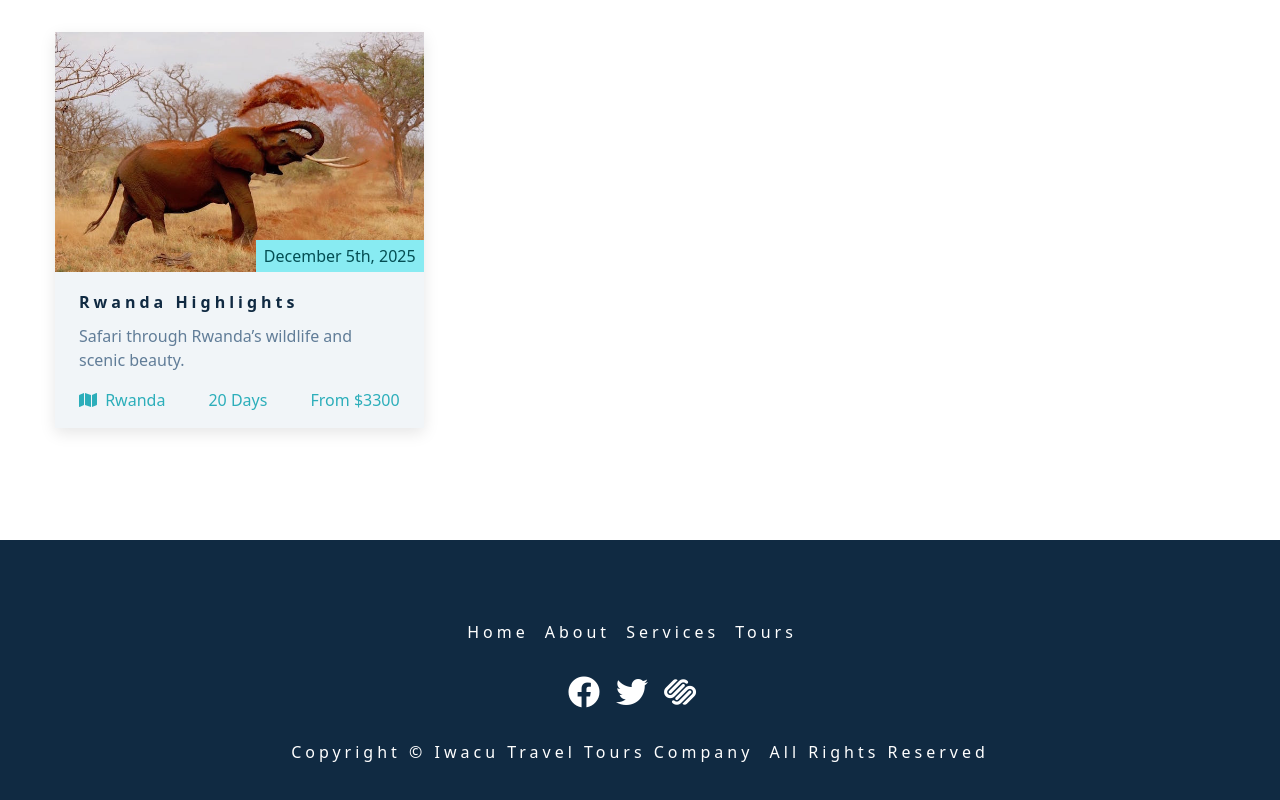
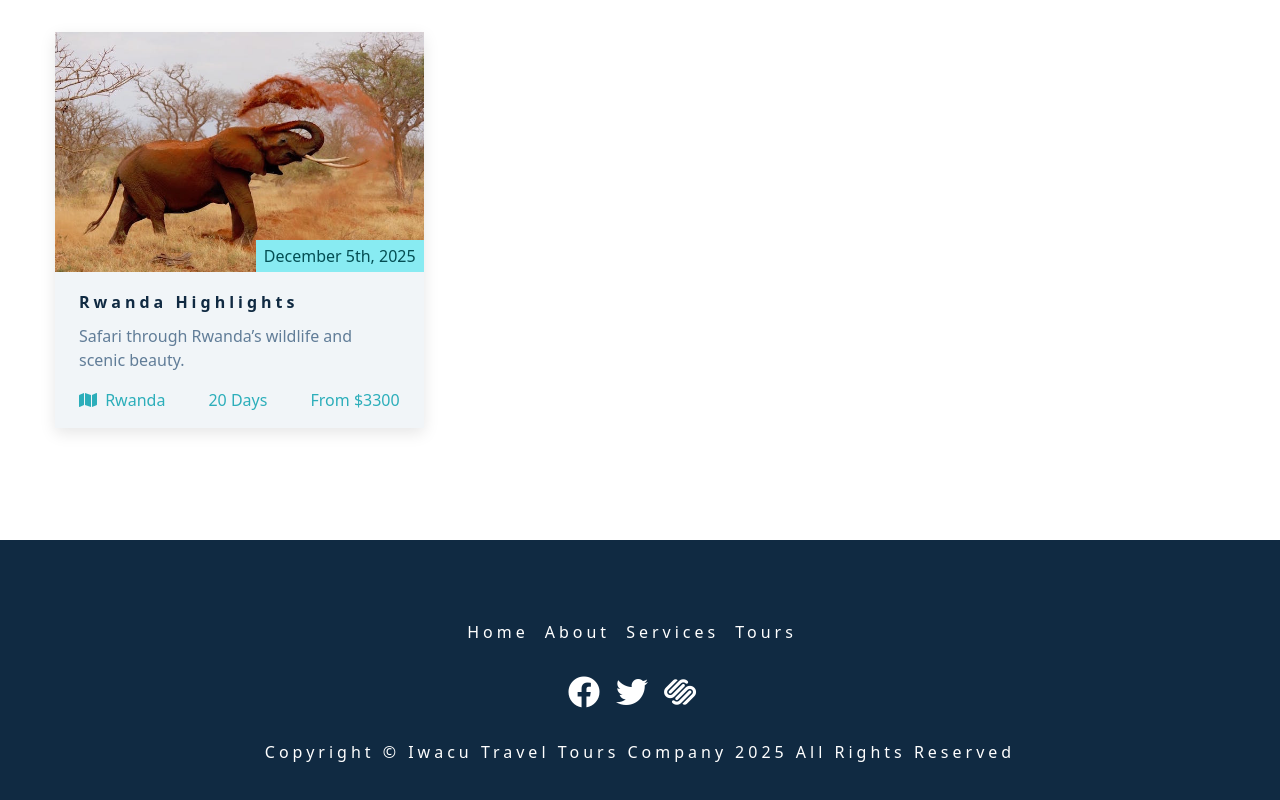
Before and after one commit to mupenziherve/IwacuExploreApp, a React (Create React App) app: page / in a window 1280 px wide. Shown: the part 2459-3259 px from the top of the page. Built offline with nearby package versions, Linux system fonts and the light colour scheme.

Commit message:
Complete project

```diff
--- a/src/components/Footer.js
+++ b/src/components/Footer.js
@@ -34,7 +34,7 @@
       </ul>
       <p className="copyright">
         copyright &copy; Iwacu travel tours company
-        <span id="date"></span> all rights reserved
+        <span id="date">{new Date().getFullYear()}</span> all rights reserved
       </p>
     </footer>
 
```
